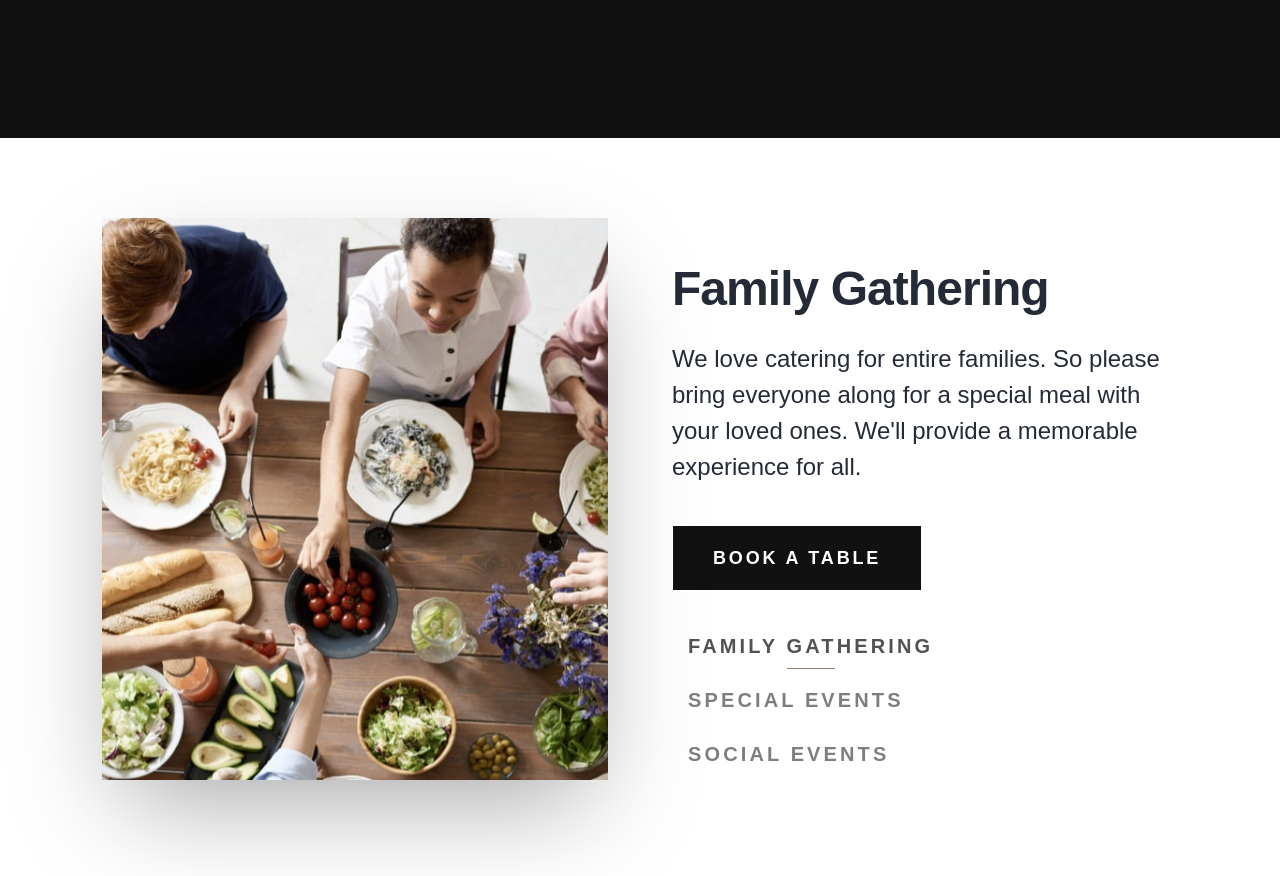
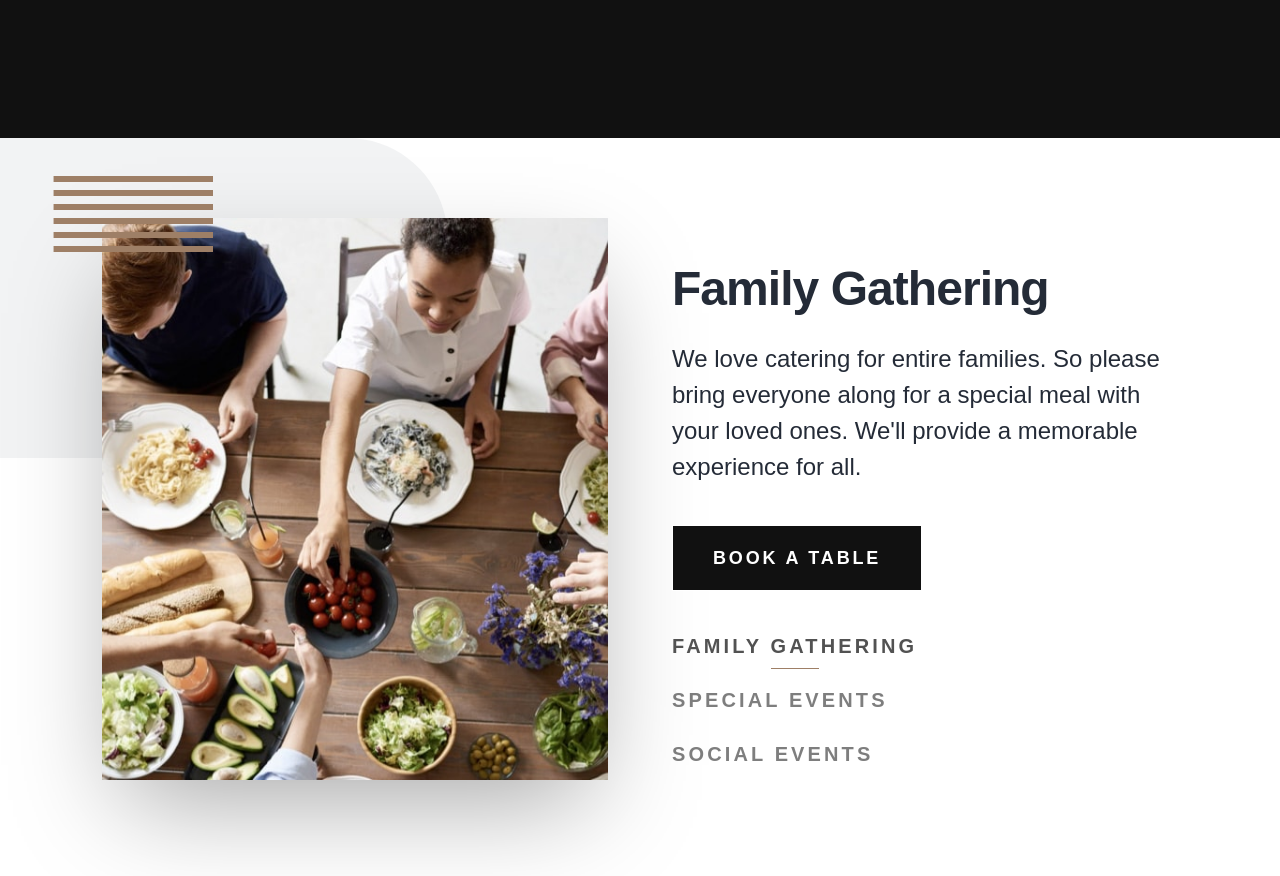
Before and after one commit to anet-eny/dine-restaurant-website, a React (Vite) app: page / in a window 1280 px wide. Shown: the part 2840-3716 px from the top of the page. Built offline with nearby package versions, Linux system fonts and the light colour scheme.

Commit message:
feat: add decorative patternLines and curvePattern svgs and adjust nav button px

```diff
--- a/src/components/EventsShowcase.jsx
+++ b/src/components/EventsShowcase.jsx
@@ -1,6 +1,8 @@
 import { useState, useEffect } from "react";
 import Button from "./Button";
 import { PADDING } from "../utils/constants";
+import curvePattern from "../assets/patterns/pattern-curve-top-right.svg";
+import patternLines from "../assets/patterns/pattern-lines.svg";
 
 export default function EventsShowcase({ events }) {
   const [activeIndex, setActiveIndex] = useState(0);
@@ -15,7 +17,10 @@ export default function EventsShowcase({ events }) {
   const activeEvent = events[activeIndex];
 
   return (
-    <section className="pt-20 pb-24" style={{ paddingInline: PADDING }}>
+    <section
+      className="relative pt-20 pb-24"
+      style={{ paddingInline: PADDING }}
+    >
       <div className="grid lg:grid-cols-2 gap-12 lg:gap-16 items-center">
         <picture className="block w-full h-full">
           <source
@@ -33,13 +38,25 @@ export default function EventsShowcase({ events }) {
             className="w-full h-full object-cover [box-shadow:0_40px_100px_-20px_rgba(0,0,0,0.35)]"
           />
         </picture>
+        <img
+          src={curvePattern}
+          alt=""
+          aria-hidden="true"
+          className="hidden md:block absolute -z-10 top-0 left-0 md:-translate-x-1/2 lg::-translate-x-1/3"
+        />
+        <img
+          src={patternLines}
+          alt=""
+          aria-hidden="true"
+          className="hidden md:block absolute top-0 left-0 md:translate-x-1/5 md:translate-y-1/2 lg:translate-x-1/3"
+        />
         <div className="flex flex-col">
           <nav className="flex flex-col md:flex-row lg:flex-col items-center lg:items-start text-center gap-3 md:gap-6 lg:gap-2 order-1 lg:order-2 lg:mt-8">
             {events.map((event, index) => (
               <button
                 key={event.id}
                 onClick={() => setActiveIndex(index)}
-                className={`relative px-4 py-2 heading-s uppercase transition-all duration-500 cursor-pointer ${
+                className={`relative px-6 lg:px-0 py-2 heading-s uppercase transition-all duration-500 cursor-pointer ${
                   index === activeIndex ? "text-neutral-600" : "opacity-50"
                 }`}
               >
```
